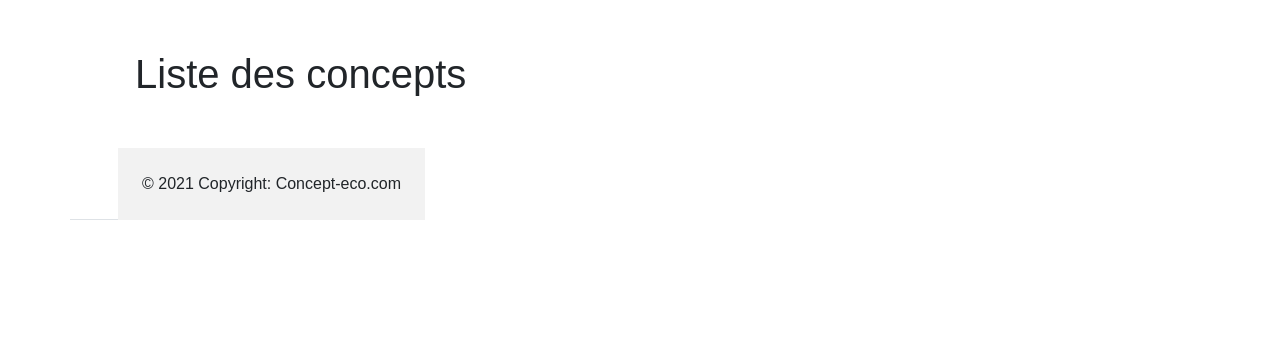
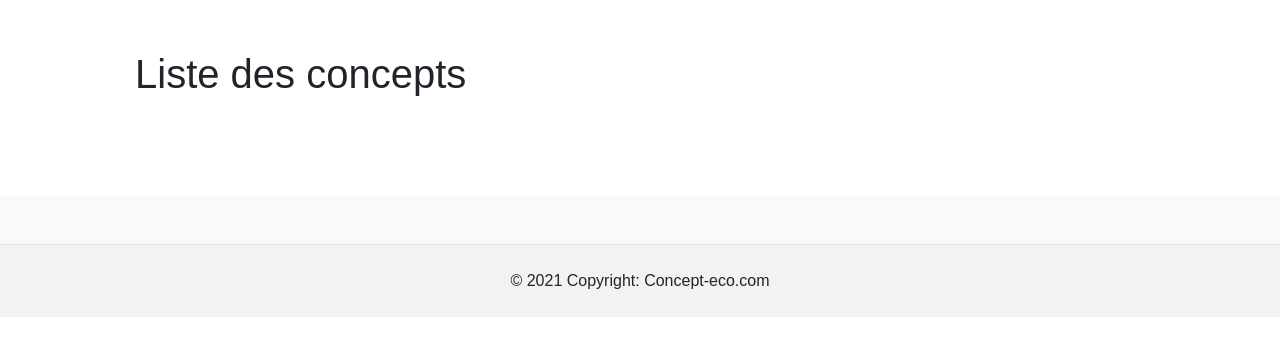
Before and after one commit to Jouannetaud/partageTout, a Symfony app: template templates/concept/index.html.twig in a window 1280 px wide. Shown: the part 56-412 px from the top of the page. Run offline with Twig, Linux system fonts and the light colour scheme; the template is opened without the code that fills it, so the values that code supplies are empty; some libraries are stand-ins or nearby versions; some web fonts are replaced.

Commit message:
resolved conflict css

```diff
--- a/src/Controller/ConceptController.php
+++ b/src/Controller/ConceptController.php
@@ -89,7 +89,7 @@ class ConceptController extends AbstractController
     }
 
     /**
-     * @Route("/concept/edit/{id<[0-9]+>}", name="concept_edit",methods={"POST","PUT","GET"})
+     * @Route("/concept/edit/{id<[0-9]+>}", name="concept_edit",methods={"POST","GET"})
      */
     public function edit(Concept $concept,Request $request,EntityManagerInterface $em): Response
     {
--- a/templates/concept/index.html.twig
+++ b/templates/concept/index.html.twig
@@ -7,7 +7,7 @@
 
 	<h1>Liste des concepts</h1>
 
-		<div class="row mb-5>
+		<div class="row mb-5">
 
 			{% for concept in concepts %}
 
```
